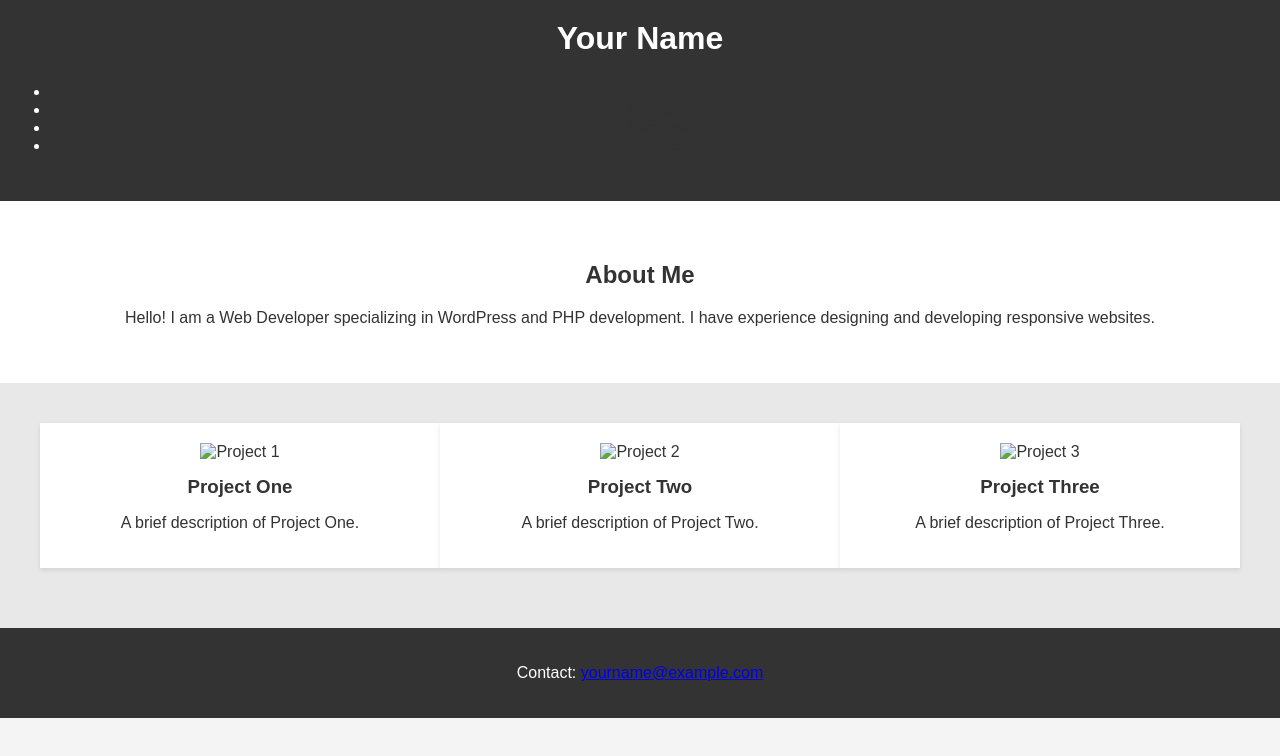
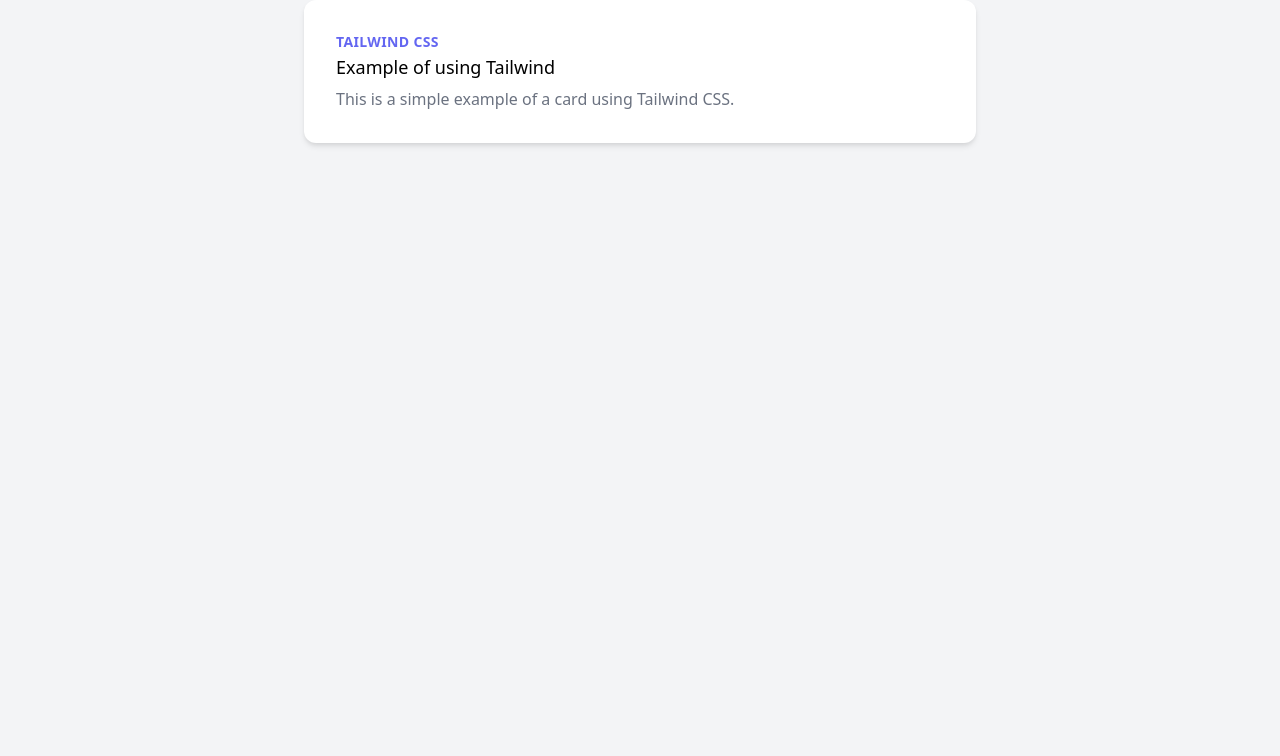
Before and after one commit to karanshah7778/karan, a plain HTML site: page index.html in a window 1280 px wide. Drawn offline with nearby package versions, Linux system fonts and the light colour scheme.

Commit message:
Update index.html

```diff
--- a/index.html
+++ b/index.html
@@ -3,117 +3,18 @@
 <head>
     <meta charset="UTF-8">
     <meta name="viewport" content="width=device-width, initial-scale=1.0">
-    <meta http-equiv="X-UA-Compatible" content="ie=edge">
-    <title>My Portfolio</title>
-    <link rel="stylesheet" href="styles.css">
-    <style>
-        body {
-            font-family: Arial, sans-serif;
-            margin: 0;
-            padding: 0;
-            background-color: #f4f4f4;
-            color: #333;
-        }
-        header {
-            background-color: #333;
-            color: #fff;
-            padding: 20px 0;
-            text-align: center;
-        }
-        header h1 {
-            margin: 0;
-        }
-        nav {
-            margin: 0;
-            padding: 10px;
-            text-align: center;
-        }
-        nav a {
-            margin: 0 15px;
-            text-decoration: none;
-            color: #333;
-            font-weight: bold;
-        }
-        .intro {
-            padding: 40px;
-            text-align: center;
-            background-color: #fff;
-        }
-        .intro h2 {
-            margin-bottom: 20px;
-        }
-        .projects {
-            display: flex;
-            justify-content: space-around;
-            flex-wrap: wrap;
-            padding: 40px;
-            background-color: #e8e8e8;
-        }
-        .project {
-            width: 30%;
-            margin-bottom: 20px;
-            background-color: #fff;
-            padding: 20px;
-            box-shadow: 0 2px 5px rgba(0, 0, 0, 0.1);
-            text-align: center;
-        }
-        .project img {
-            width: 100%;
-            height: auto;
-        }
-        .project h3 {
-            margin: 15px 0;
-        }
-        footer {
-            background-color: #333;
-            color: #fff;
-            text-align: center;
-            padding: 20px;
-        }
-    </style>
+    <link href="https://cdn.jsdelivr.net/npm/tailwindcss@2.2.19/dist/tailwind.min.css" rel="stylesheet">
+    <title>Tailwind CSS Example</title>
 </head>
-<body>
-
-    <header>
-  <div class="container">
-    <h1 class="logo">Your Name</h1>
-    <nav>
-      <ul>
-        <li><a href="#about">About</a></li>
-        <li><a href="#portfolio">Portfolio</a></li>
-        <li><a href="#services">Services</a></li>
-        <li><a href="#contact">Contact</a></li>
-      </ul>
-    </nav>
-  </div>
-</header>
-
-    <section class="intro" id="about">
-        <h2>About Me</h2>
-        <p>Hello! I am a Web Developer specializing in WordPress and PHP development. I have experience designing and developing responsive websites.</p>
-    </section>
-
-    <section class="projects" id="projects">
-        <div class="project">
-            <img src="project1.jpg" alt="Project 1">
-            <h3>Project One</h3>
-            <p>A brief description of Project One.</p>
+<body class="bg-gray-100">
+    <div class="max-w-md mx-auto bg-white rounded-xl shadow-md overflow-hidden md:max-w-2xl">
+        <div class="md:flex">
+            <div class="p-8">
+                <div class="uppercase tracking-wide text-sm text-indigo-500 font-semibold">Tailwind CSS</div>
+                <a href="#" class="block mt-1 text-lg leading-tight font-medium text-black hover:underline">Example of using Tailwind</a>
+                <p class="mt-2 text-gray-500">This is a simple example of a card using Tailwind CSS.</p>
+            </div>
         </div>
-        <div class="project">
-            <img src="project2.jpg" alt="Project 2">
-            <h3>Project Two</h3>
-            <p>A brief description of Project Two.</p>
-        </div>
-        <div class="project">
-            <img src="project3.jpg" alt="Project 3">
-            <h3>Project Three</h3>
-            <p>A brief description of Project Three.</p>
-        </div>
-    </section>
-
-    <footer id="contact">
-        <p>Contact: <a href="mailto:yourname@example.com">yourname@example.com</a></p>
-    </footer>
-
+    </div>
 </body>
 </html>
```
